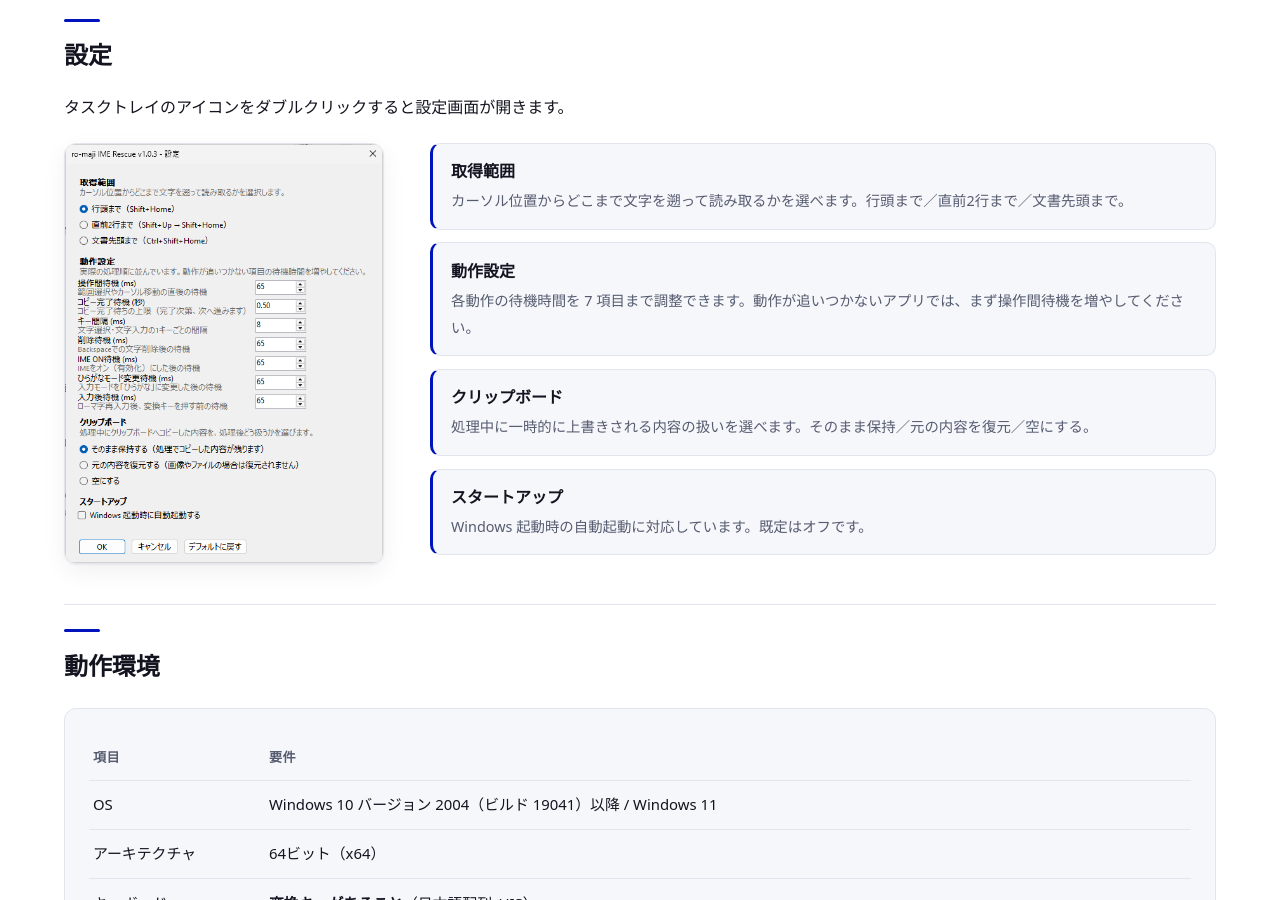
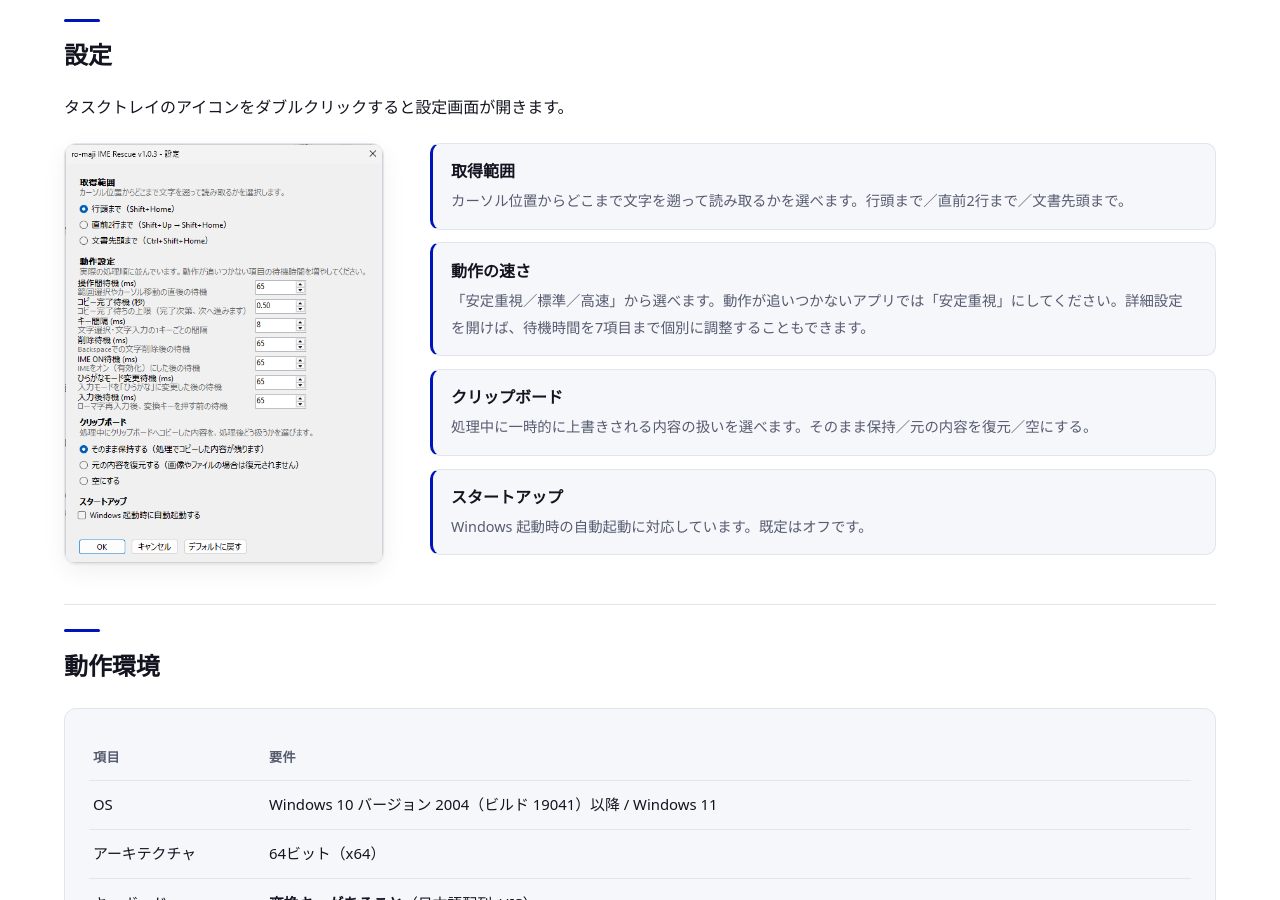
Before and after one commit to moappsupport/ro-maji_IME_Rescue, a Jekyll site: the page built from index.md, in a window 1280 px wide and 900 px high, scrolled down 1323 px. Built offline with Jekyll 4.4.1, drawn with Linux system fonts in a browser that asks for light colours.

Commit message:
プラン整合性チェックで見つかった2件を修正する
・Settings.cs: v2→v3 の ClipWait 移行が「0.5 ちょうどのときだけ」
  という条件付きになっていた。承認済みプランでは「条件を付けず
  一律に戻す」と明記されており、カスタム値（例: 0.3）のまま
  使っていたユーザーが新しい既定値の恩恵を受けられない食い違いが
  あった。無条件リセットに修正し、CLIP_WAIT=0.3 の ini で実機
  確認（→1.5 に上がることを確認）。

・docs/index.md: 設定カードの説明がプリセット導入前の記述の
  ままだった（プランの docs/index.md チェック項目「設定カードに
  プリセット」が未反映）。「動作の速さ」プリセットの説明に更新。
  settings.png のスクリーンショット自体は旧UIのままなので、
  別途撮り直しが必要。

```diff
--- a/index.md
+++ b/index.md
@@ -66,11 +66,11 @@ updated: 2026-08-04
 
 <div class="settings">
   <figure class="shot">
-    <img src="assets/img/settings.png" alt="ro-maji IME Rescue の設定画面。取得範囲・動作設定・クリップボード・スタートアップの各項目" width="501" height="661" loading="lazy">
+    <img src="assets/img/settings.png" alt="ro-maji IME Rescue の設定画面。取得範囲・動作の速さ（プリセット）・クリップボード・スタートアップの各項目" width="501" height="661" loading="lazy">
   </figure>
   <ul class="settings-list">
     <li><b>取得範囲</b><span>カーソル位置からどこまで文字を遡って読み取るかを選べます。行頭まで／直前2行まで／文書先頭まで。</span></li>
-    <li><b>動作設定</b><span>各動作の待機時間を 7 項目まで調整できます。動作が追いつかないアプリでは、まず操作間待機を増やしてください。</span></li>
+    <li><b>動作の速さ</b><span>「安定重視／標準／高速」から選べます。動作が追いつかないアプリでは「安定重視」にしてください。詳細設定を開けば、待機時間を7項目まで個別に調整することもできます。</span></li>
     <li><b>クリップボード</b><span>処理中に一時的に上書きされる内容の扱いを選べます。そのまま保持／元の内容を復元／空にする。</span></li>
     <li><b>スタートアップ</b><span>Windows 起動時の自動起動に対応しています。既定はオフです。</span></li>
   </ul>
```
